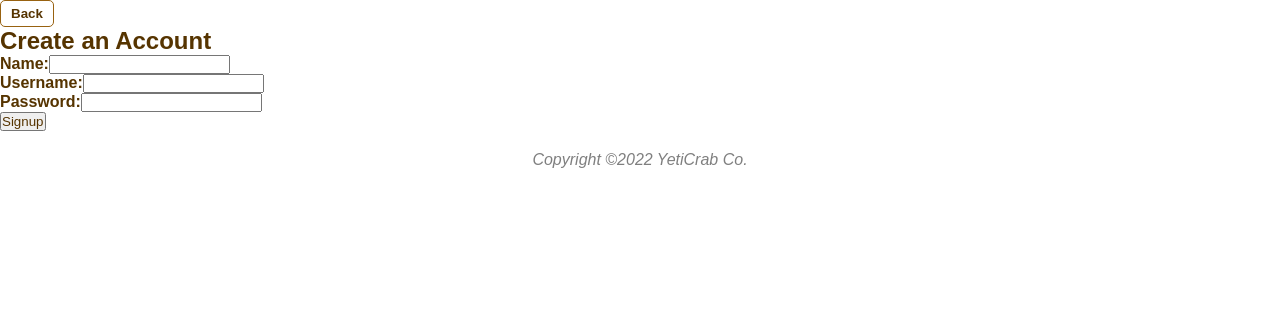
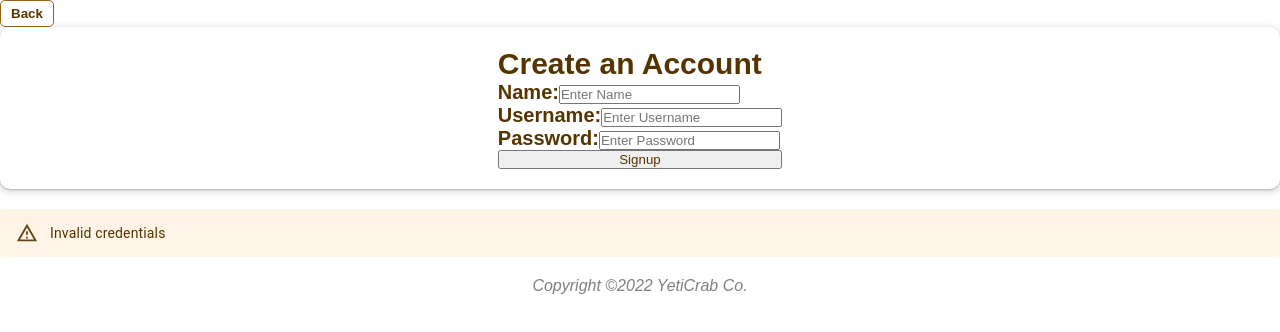
Before and after one commit to Yeti-Crab-Loci-Spots/Loci-Spots, a React (Create React App) app in the folder client/: page /signup in a window 1280 px wide. Shown: the top 332 px of the page. Built offline with nearby package versions, Linux system fonts and the light colour scheme.

Commit message:
authentication workinggit branch

```diff
--- a/client/Components/LoginForm.jsx
+++ b/client/Components/LoginForm.jsx
@@ -24,11 +24,11 @@ function LoginForm({login, error}){
                 <h2>Login</h2>
                 <div className = "form-group">
                     <label htmlFor ="username">Username:</label>
-                    <input type = "text" name ="username" id ="username" onChange = {e => setDetails({...details, username: e.target.value})} value = {details.username} />
+                    <input placeholder='Enter Username' type = "text" name ="username" id ="username" onChange = {e => setDetails({...details, username: e.target.value})} value = {details.username} />
                 </div>
                 <div className="formgroup">
                     <label htmlFor = "password">Password:</label>
-                    <input type = "password" name ="password" id ="password" onChange = {e => setDetails({...details, password: e.target.value})} value = {details.password}/>
+                    <input placeholder='Enter Password' type = "password" name ="password" id ="password" onChange = {e => setDetails({...details, password: e.target.value})} value = {details.password}/>
                 </div>
 
                 <input type="submit" value="Login" />
--- a/client/Components/LoginPage.jsx
+++ b/client/Components/LoginPage.jsx
@@ -1,6 +1,10 @@
 import React, {useState} from "react";
 import { Link } from 'react-router-dom';
 import LoginForm from "./LoginForm";
+
+import Alert from '@mui/material/Alert';
+import AlertTitle from '@mui/material/AlertTitle';
+import Stack from '@mui/material/Stack';
 
 import { BrowserRouter as Router, Routes, Route } from 'react-router-dom';
 
@@ -8,6 +12,7 @@ const LoginPage = () =>{
 
     const [user, setUser] = useState({username:'', password:''});
     const [error, setError] = useState('');
+    const [loginStatus, setLoginStatus] = useState(false);
 
     // window.sessionStorage.setItem('isLoggedIn', false);
 
@@ -40,6 +45,7 @@ const LoginPage = () =>{
         if(result.status === 200){
             sessionStorage.setItem('isLoggedIn', true);
             sessionStorage.setItem('name', parsedResult);
+            setLoginStatus(true);
         }
     }
 
@@ -50,6 +56,9 @@ const LoginPage = () =>{
                 <button className = "back">Back</button>
             </Link>
             <LoginForm login = {login} error = {error} />
+
+            <div>{loginStatus ? <Alert severity="success">Successful login!</Alert> :<Alert severity="error">Currently not logged in.</Alert>  }</div>
+
         </div>
     );
 }
--- a/client/Components/MainContainer.jsx
+++ b/client/Components/MainContainer.jsx
@@ -4,6 +4,7 @@ import Logo from '../src/media/LociSpotLogo.png';
 import { Link } from 'react-router-dom';
 import LoginPage from './LoginPage';
 import DropDownList from './DropDownList';
+
 
 const MainContainer = ({user}) => {
   //main container will store the state of the drop down list and the state of the restaurant container which contains a list of the restaurants
--- a/client/Components/Signup.jsx
+++ b/client/Components/Signup.jsx
@@ -3,19 +3,19 @@ import { Link } from 'react-router-dom';
 import { BrowserRouter as Router, Routes, Route } from 'react-router-dom';
 import SignupForm from "./SignupForm";
 import axios from 'axios';
+import Alert from '@mui/material/Alert';
+import AlertTitle from '@mui/material/AlertTitle';
+import Stack from '@mui/material/Stack';
 
 const Signup = () =>{
+
+    const[signupForm, setSignupForm ] = useState(false);
 
     const signup = (details) => {
         const {name, username, password} = details;
         console.log('here are details',details);
-        //see if username and password combo are in the database
-        //if(axios.get('/username') ?)
-        // axios.post('/signup', {
-        //     name: name,
-        //     username: username,
-        //     password: password
-        // });
+
+        if(name && username && password){
             fetch('/api/signup', {
                 method: 'POST',
                 body: JSON.stringify(details),
@@ -23,6 +23,9 @@ const Signup = () =>{
                   'Content-Type': 'application/json',
                 }
             })
+            setSignupForm(true);
+        }
+
 
     };
 
@@ -33,7 +36,7 @@ const Signup = () =>{
                 <button className = "back">Back</button>
             </Link>
             <SignupForm signup = {signup} />
-
+            <div>{signupForm ? <Alert severity="success">New Account Created!</Alert> :<Alert severity="warning">Invalid credentials</Alert>  }</div>
         </div>
     );
 }
--- a/client/Components/SignupForm.jsx
+++ b/client/Components/SignupForm.jsx
@@ -1,4 +1,5 @@
 import React, { useState } from 'react';
+
 
 
 import { Link } from 'react-router-dom';
@@ -24,15 +25,15 @@ function SignupForm({signup, error}){
                 <h2>Create an Account</h2>
                 <div className = "form-group">
                     <label htmlFor ="name">Name:</label>
-                    <input type = "text" name ="name" id ="name" onChange = {e => setDetails({...details, name: e.target.value})} value = {details.name} />
+                    <input placeholder='Enter Name' type = "text" name ="name" id ="name" onChange = {e => setDetails({...details, name: e.target.value})} value = {details.name} />
                 </div>
                 <div className = "form-group">
                     <label htmlFor ="username">Username:</label>
-                    <input type = "text" name ="username" id ="username" onChange = {e => setDetails({...details, username: e.target.value})} value = {details.username} />
+                    <input placeholder='Enter Username' type = "text" name ="username" id ="username" onChange = {e => setDetails({...details, username: e.target.value})} value = {details.username} />
                 </div>
                 <div className="formgroup">
                     <label htmlFor = "password">Password:</label>
-                    <input type = "password" name ="password" id ="password" onChange = {e => setDetails({...details, password: e.target.value})} value = {details.password}/>
+                    <input placeholder='Enter Password' type = "password" name ="password" id ="password" onChange = {e => setDetails({...details, password: e.target.value})} value = {details.password}/>
                 </div>
 
                 {/* <Link to ='/login'>  */}
--- a/client/src/styles.css
+++ b/client/src/styles.css
@@ -226,20 +226,18 @@ footer {
 }
 
 .form-inner {
-  /* display: flex;
+  display: flex;
   justify-content: center;
-  align-items: center; */
-  /* box-shadow: rgba(60, 64, 67, 0.3) 0px 1px 2px 0px,
+  align-items: center;
+  text-align:left;
+  box-shadow: rgba(60, 64, 67, 0.3) 0px 1px 2px 0px,
     rgba(60, 64, 67, 0.15) 0px 2px 6px 2px;
   margin-bottom: 20px;
   padding: 20px;
   border-radius: 10px;
   display: grid;
-  font-size: 20px; */
-  /* align-items: center;
-  justify-content: center; */
+  font-size: 20px;
 
-  /* grid-template-columns: 50px 1fr; */
 }
 
 /* .login {
--- a/package.json
+++ b/package.json
@@ -42,7 +42,7 @@
     "@emotion/styled": "^11.10.4",
     "@mui/base": "^5.0.0-alpha.95",
     "@mui/icons-material": "^5.10.3",
-    "@mui/material": "^5.10.3",
+    "@mui/material": "^5.10.4",
     "axios": "^0.27.2",
     "bcrypt": "^3.0.6",
     "bcrypt-nodejs": "^0.0.3",
```
Also changed, not shown: 2 other files (tests, documents, lock files or other folders). Lines whose indentation alone changed are shown as unchanged.
